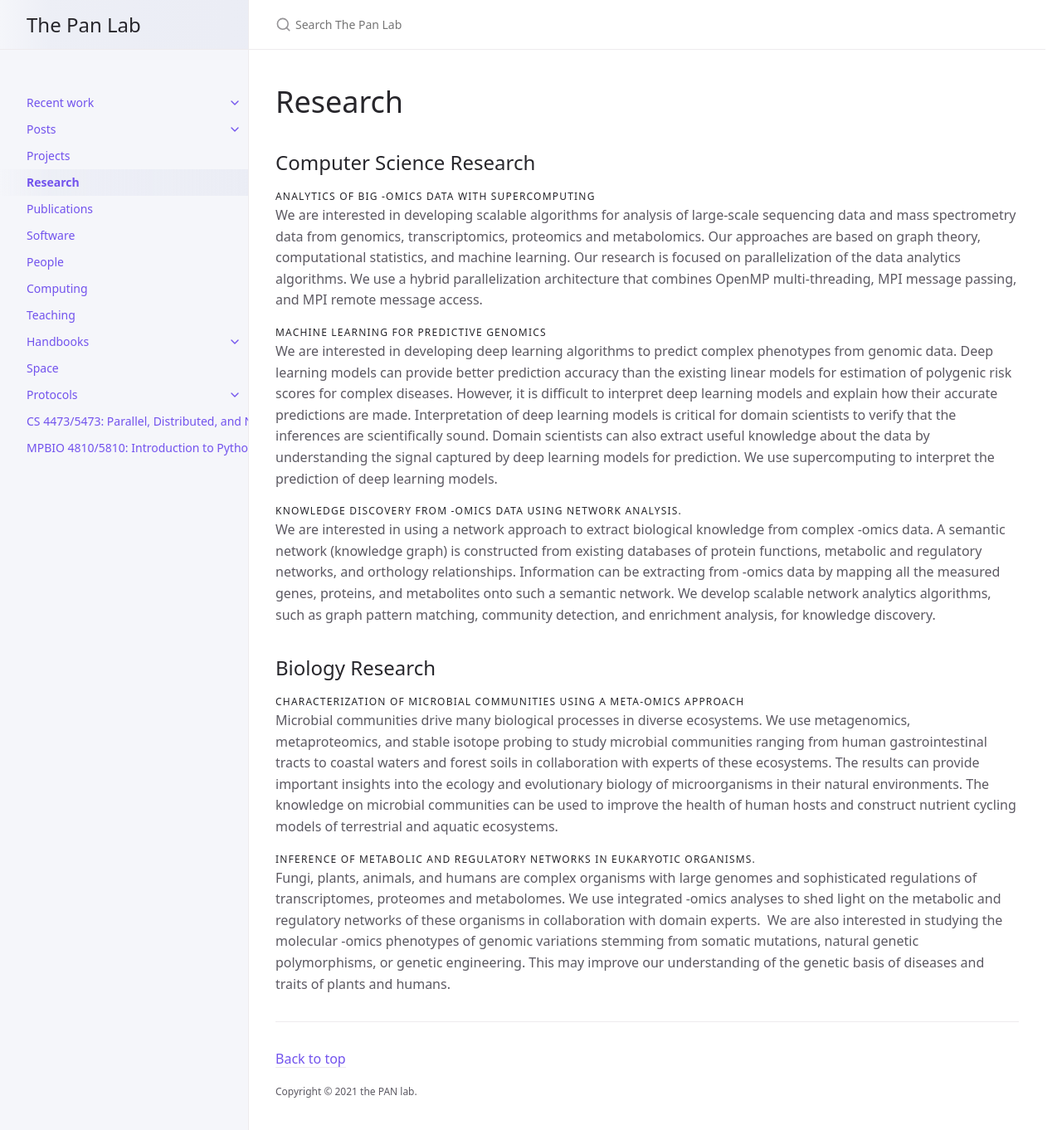
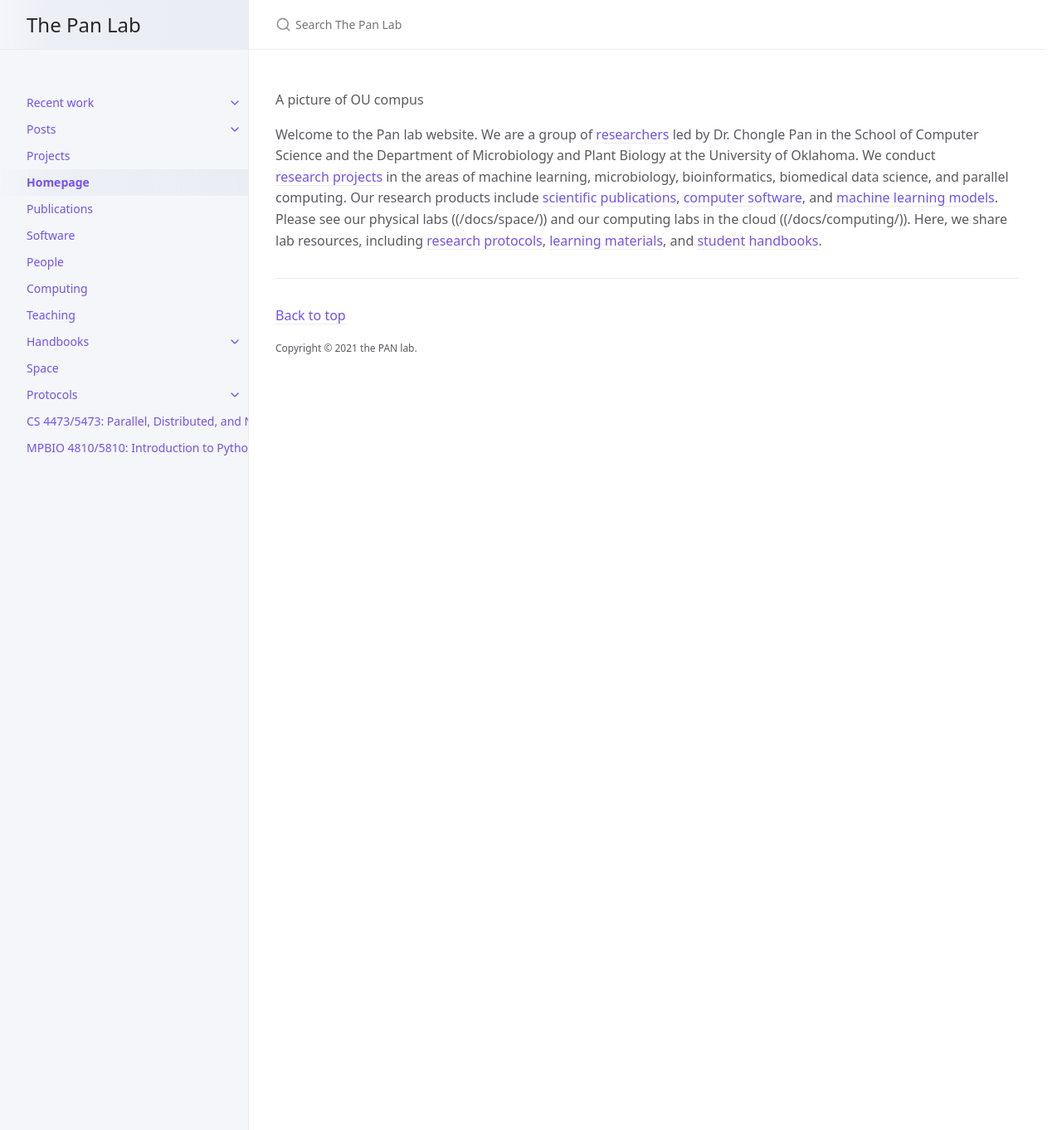
Before and after one commit to thepanlab/thepanlab.github.io, a Jekyll site: the page built from index.md, in a window 1280 px wide and 1365 px high. Shown: the top 1362 px of the window at 83% size. Built offline with Jekyll 4.4.1, drawn with Linux system fonts in a browser that asks for light colours.

Commit message:
Update index.md

```diff
--- a/index.md
+++ b/index.md
@@ -1,31 +1,10 @@
 ---
 layout: default
-title: Research
+title: Homepage
 nav_order: 3
 permalink: /
 ---
-# Research
 
-## Computer Science Research
+A picture of OU compus
 
-#### Analytics of big -omics data with supercomputing
-
-We are interested in developing scalable algorithms for analysis of large-scale sequencing data and mass spectrometry data from genomics, transcriptomics, proteomics and metabolomics. Our approaches are based on graph theory, computational statistics, and machine learning. Our research is focused on parallelization of the data analytics algorithms. We use a hybrid parallelization architecture that combines OpenMP multi-threading, MPI message passing, and MPI remote message access.
-
-#### Machine learning for predictive genomics
-
-We are interested in developing deep learning algorithms to predict complex phenotypes from genomic data. Deep learning models can provide better prediction accuracy than the existing linear models for estimation of polygenic risk scores for complex diseases. However, it is difficult to interpret deep learning models and explain how their accurate predictions are made. Interpretation of deep learning models is critical for domain scientists to verify that the inferences are scientifically sound. Domain scientists can also extract useful knowledge about the data by understanding the signal captured by deep learning models for prediction. We use supercomputing to interpret the prediction of deep learning models.
-
-#### Knowledge discovery from -omics data using network analysis.
-
-We are interested in using a network approach to extract biological knowledge from complex -omics data. A semantic network (knowledge graph) is constructed from existing databases of protein functions, metabolic and regulatory networks, and orthology relationships. Information can be extracting from -omics data by mapping all the measured genes, proteins, and metabolites onto such a semantic network. We develop scalable network analytics algorithms, such as graph pattern matching, community detection, and enrichment analysis, for knowledge discovery.
-
-## Biology Research
-
-#### Characterization of microbial communities using a meta-omics approach
-
-Microbial communities drive many biological processes in diverse ecosystems. We use metagenomics, metaproteomics, and stable isotope probing to study microbial communities ranging from human gastrointestinal tracts to coastal waters and forest soils in collaboration with experts of these ecosystems. The results can provide important insights into the ecology and evolutionary biology of microorganisms in their natural environments. The knowledge on microbial communities can be used to improve the health of human hosts and construct nutrient cycling models of terrestrial and aquatic ecosystems.
-
-#### Inference of metabolic and regulatory networks in eukaryotic organisms.
-
-Fungi, plants, animals, and humans are complex organisms with large genomes and sophisticated regulations of transcriptomes, proteomes and metabolomes. We use integrated -omics analyses to shed light on the metabolic and regulatory networks of these organisms in collaboration with domain experts.  We are also interested in studying the molecular -omics phenotypes of genomic variations stemming from somatic mutations, natural genetic polymorphisms, or genetic engineering. This may improve our understanding of the genetic basis of diseases and traits of plants and humans.
+Welcome to the Pan lab website. We are a group of [researchers]({{ site.baseurl }}{% link docs/people.md %}) led by Dr. Chongle Pan in the School of Computer Science and the Department of Microbiology and Plant Biology at the University of Oklahoma. We conduct [research projects]({{ site.baseurl }}{% link docs/projects.md %}) in the areas of machine learning, microbiology, bioinformatics, biomedical data science, and parallel computing. Our research products include [scientific publications](({{ site.baseurl }}{% link docs/publications.md %})), [computer software]({{ site.baseurl }}{% link docs/software.md %}), and [machine learning models]({{ site.baseurl }}{% link docs/software.md %}). Please see our physical labs (({{ site.baseurl }}{% link docs/space.md %})) and our computing labs in the cloud (({{ site.baseurl }}{% link docs/computing.md %})). Here, we share lab resources, including [research protocols]({{ site.baseurl }}{% link docs/Protocols/protocols.md %}), [learning materials]({{ site.baseurl }}{% link docs/teaching.md %}), and [student handbooks]({{ site.baseurl }}{% link docs/handbooks.md %}).
```
